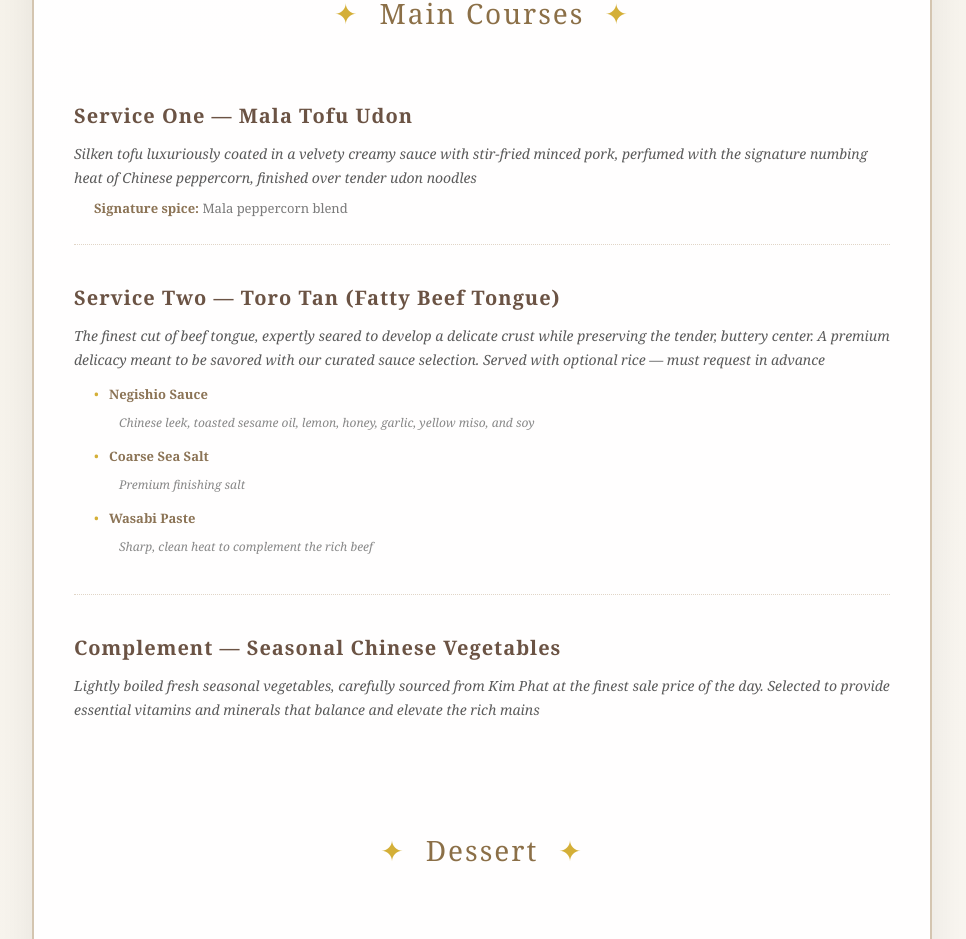
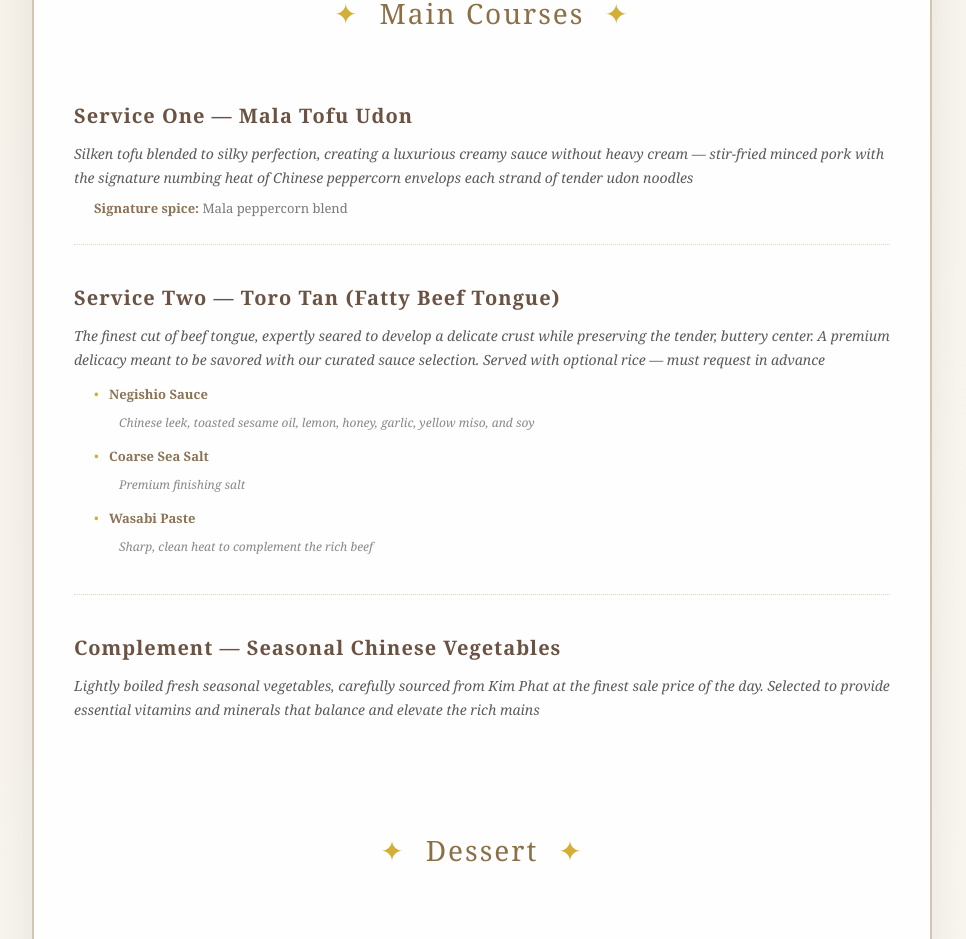
Before and after one commit to vuongeric/vstudio, a SvelteKit app: page /2026-02-11 in a window 1280 px wide. Shown: the part 907-1846 px from the top of the page, without its empty margins (158-1124 px from the left). Built offline with nearby package versions, Linux system fonts and the light colour scheme.

Commit message:
Update Mala Tofu Udon description to highlight blended silken tofu creamy sauce

```diff
--- a/src/routes/2026-02-11/+page.svelte
+++ b/src/routes/2026-02-11/+page.svelte
@@ -221,7 +221,7 @@
 		<div class="menu-item">
 			<div class="dish-name">Service One — Mala Tofu Udon</div>
 			<div class="dish-description">
-				Silken tofu luxuriously coated in a velvety creamy sauce with stir-fried minced pork, perfumed with the signature numbing heat of Chinese peppercorn, finished over tender udon noodles
+				Silken tofu blended to silky perfection, creating a luxurious creamy sauce without heavy cream — stir-fried minced pork with the signature numbing heat of Chinese peppercorn envelops each strand of tender udon noodles
 			</div>
 			<div class="ingredients">
 				<div class="ingredient-label">Signature spice:</div> Mala peppercorn blend
```
